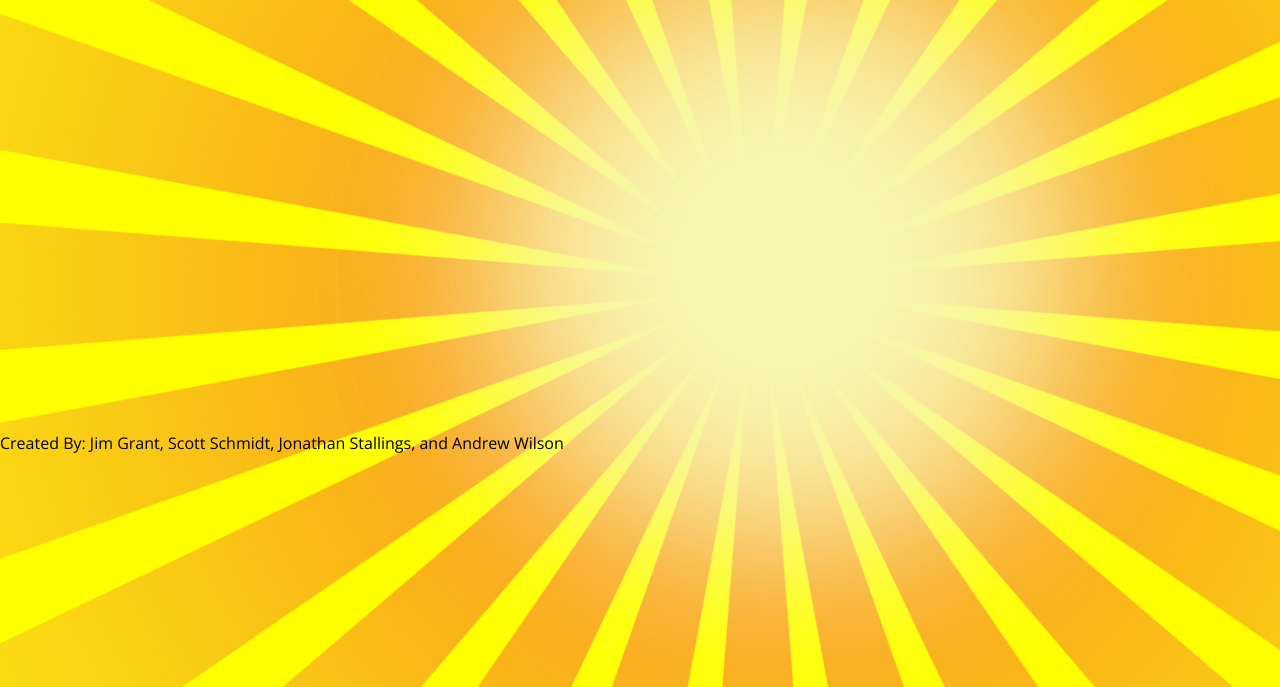
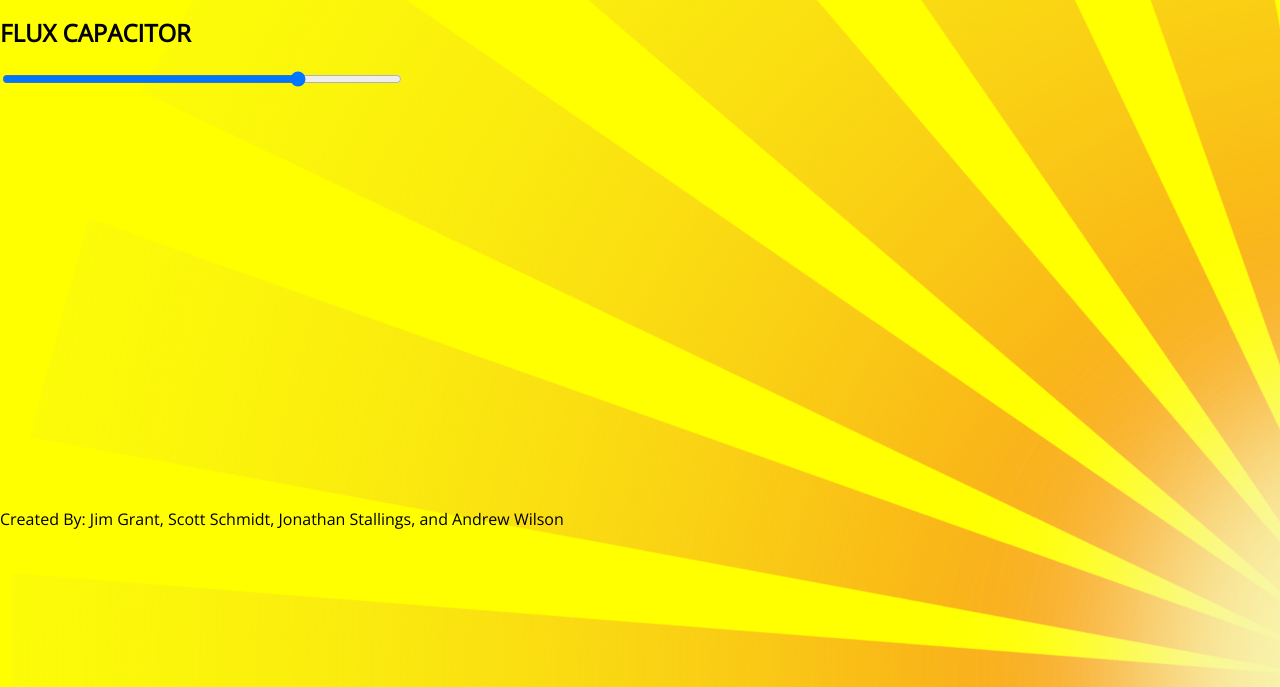
Before and after one commit to MigrantJ/rayfindr-client, a website: page client/index.html in a window 1280 px wide. Shown: the part 113-800 px from the top of the page. Drawn offline with nearby package versions, Linux system fonts and the light colour scheme.

Commit message:
add time slider

```diff
--- a/client/css/style.css
+++ b/client/css/style.css
@@ -17,10 +17,10 @@ body {
 /* https://css-tricks.com/perfect-full-page-background-image/ */
 #bg {
     position: fixed;
-    top: -50%;
-    left: -50%;
-    width: 200%;
-    height: 200%;
+    top: 50%;
+    left: 0%;
+    width: 100%;
+    height: 100%;
     z-index: -1;
 }
 #bg img {
@@ -52,6 +52,10 @@ header h1 {
     padding: 0;
 }
 
+#time_slider {
+    width: 400px;
+}
+
 @-webkit-keyframes spin {
     0% { -webkit-transform: rotate(0deg);}
     100% { -webkit-transform: rotate(360deg);}
--- a/client/index.html
+++ b/client/index.html
@@ -18,6 +18,10 @@
     <header>
         <h1>rayfindr</h1>
     </header>
+    <div id="time_control">
+        <h2>FLUX CAPACITOR</h2>
+        <input type="range" name="time_slider" id="time_slider" min="0" max="24">
+    </div>
     <div id="map"></div>
     <footer>
         <p>Created By: Jim Grant, Scott Schmidt, Jonathan Stallings, and Andrew Wilson</p>
--- a/client/js/main.js
+++ b/client/js/main.js
@@ -1,4 +1,5 @@
 function initialize() {
+    initTimeSlider();
     if (navigator.geolocation) {
         navigator.geolocation.getCurrentPosition(function (position) {
             buildMap([position.coords.latitude, position.coords.longitude]);
@@ -12,11 +13,26 @@ function initialize() {
     }
 }
 
+function initTimeSlider() {
+    var today = new Date();
+    var hours = today.getHours();
+    var slider = $('#time_slider');
+
+    slider.val(hours);
+
+    slider.on('change', function () {
+        var sliderval = $(this).val();
+        var sunheight = (sliderval - 6) * -15 + 50;
+        $('#bg').css({
+            top: sunheight
+        });
+    });
+}
+
 function handleNoGeolocation(errorFlag) {
     var content = '';
     if (errorFlag) {
         content = 'Error: The Geolocation service failed.';
-        console.log(errorFlag);
     } else {
         content = 'Error: Your browser doesn\'t support geolocation.';
     }
@@ -78,20 +94,6 @@ function doCalls(map, pos) {
             }
         };
         gjson["coordinates"].push(response["coordinates"]);
-        //var mult = .0003;
-        //var ox = pos[1];
-        //var oy = pos[0];
-        //for (var y = 0; y < 30; y++) {
-        //    for (var x = 0; x < 30; x++) {
-        //        var triangle = [];
-        //        triangle.push([ox - 0.01 + (x * mult), oy - 0.01 + (y * mult)]);
-        //        triangle.push([ox - 0.01 + (x * mult) + mult, oy - 0.01 + (y * mult)]);
-        //        triangle.push([ox - 0.01 + (x * mult) + mult, oy - 0.01 + (y * mult) + mult]);
-        //        triangle.push([ox - 0.01 + (x * mult), oy - 0.01 + (y * mult)]);
-        //        gjson.coordinates.push(triangle);
-        //    }
-        //}
-        //buildHeatMap(map, points);
         buildPoly(map, gjson);
     })
     .error(function (response) {
```
